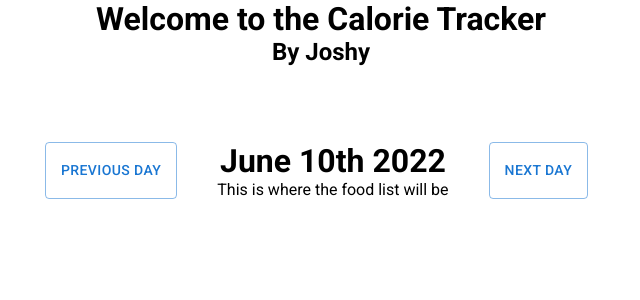
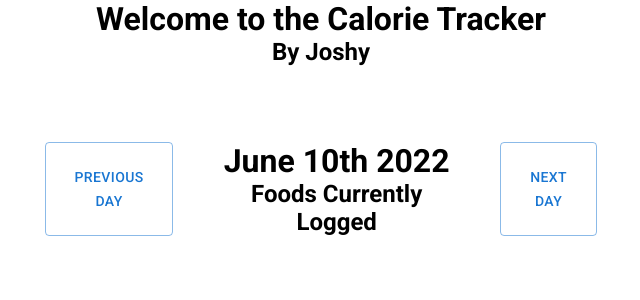
Before and after one commit to devjoshdev/calorie-tracker, a React (Create React App) app: page / in a window 1280 px wide. Shown: the top 300 px of the page, without its empty margins (319-959 px from the left). Built offline with nearby package versions, Linux system fonts and the light colour scheme.

Commit message:
Update day when previous and next day buttons are clicked

```diff
--- a/src/App.js
+++ b/src/App.js
@@ -7,7 +7,9 @@ import Stack from '@mui/material/Stack';
 import Container from '@mui/material/Container';
 
 function App() {
-  const [focusedDay, setFocusedDay] = useState(moment());
+
+  const [focusedDay, setFocusedDay] = useState(moment().format('MMMM Do YYYY'));
+  const [focusedMoment, setFocusedMoment] = useState(moment());
   return (
     <div className="App">
       <h1> Welcome to the Calorie Tracker </h1>
@@ -18,9 +20,9 @@ function App() {
       <br></br>
       <Container maxWidth='sm'>
         <Stack spacing={5} direction="row">
-          <Button variant="outlined">Previous Day</Button>
+          <Button variant="outlined" onClick={() => {setFocusedMoment(focusedMoment.subtract(1, 'days')); setFocusedDay(focusedMoment.format('MMMM Do YYYY'));}}>Previous Day</Button>
           <FoodList focusedDay = {focusedDay}/>
-          <Button variant="outlined">Next Day</Button>
+          <Button variant="outlined" onClick={() => {setFocusedMoment(focusedMoment.add(1, 'days')); setFocusedDay(focusedMoment.format('MMMM Do YYYY'));}}>Next Day</Button>
         </Stack>
       </Container>
 
--- a/src/components/FoodList.js
+++ b/src/components/FoodList.js
@@ -4,8 +4,8 @@ function FoodList({focusedDay}) {
 
     return (
         <div>
-         <h1> {focusedDay.format('MMMM Do YYYY')} </h1>
-         <p> This is where the food list will be </p>
+         <h1> {focusedDay} </h1>
+         <h2> Foods Currently Logged </h2>
         </div>
 
     );
```
